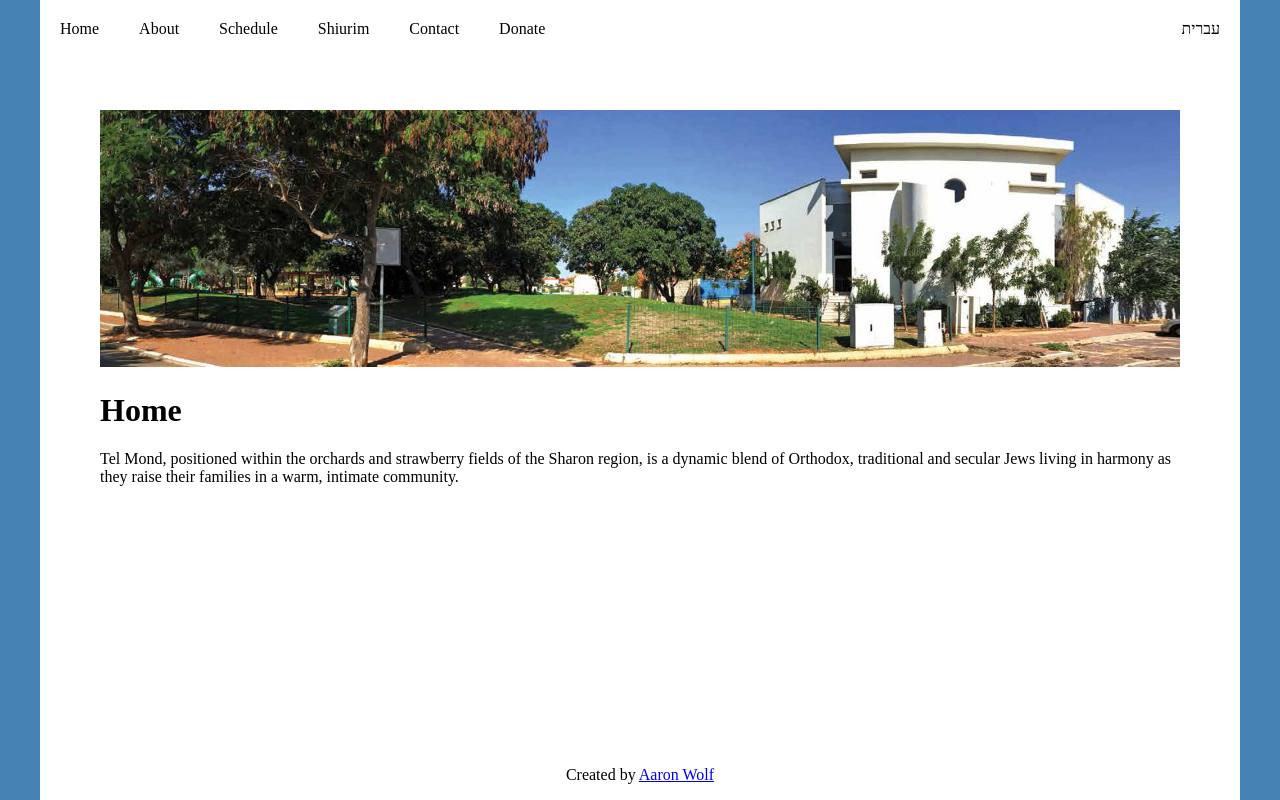
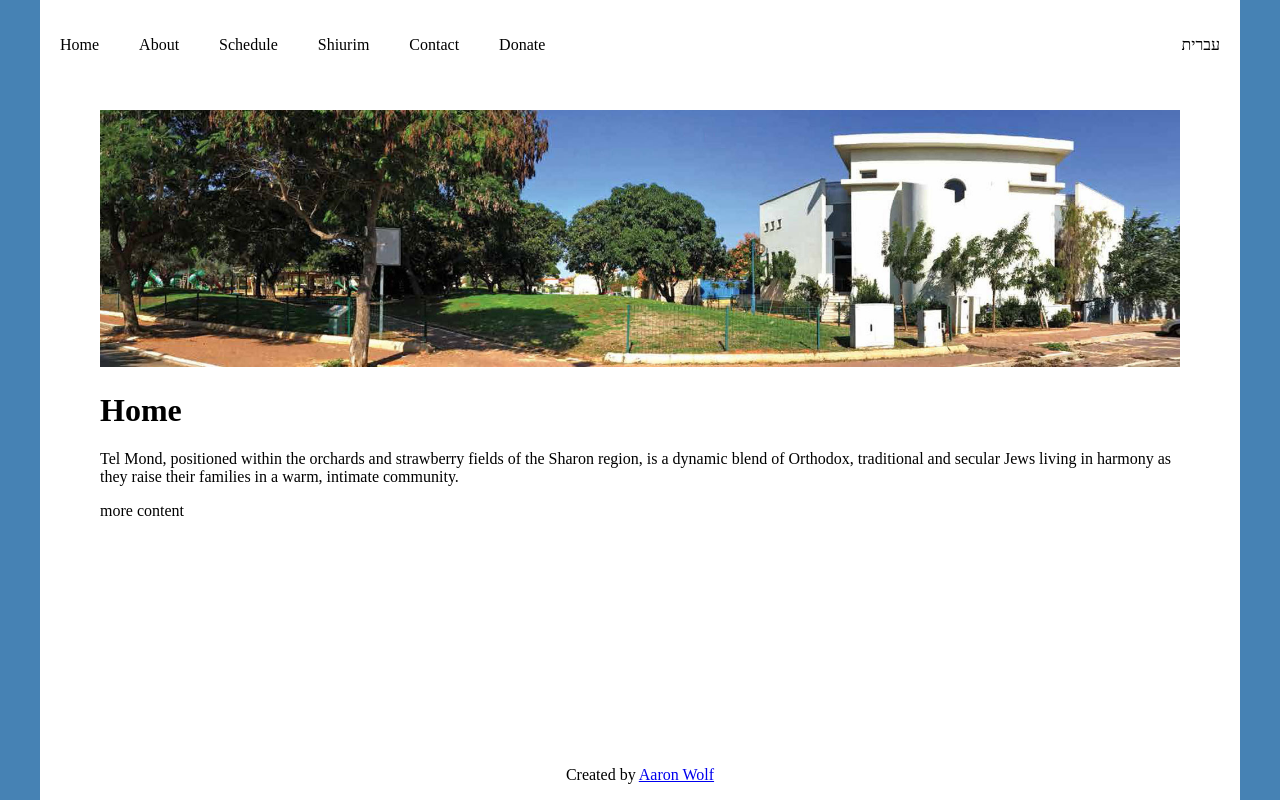
Before and after one commit to mevaserzion/mevaserzion, a React (Vite) app: page / in a window 1280 px wide. Built offline with nearby package versions, Linux system fonts and the light colour scheme.

Commit message:
refactor data

```diff
--- a/src/App.tsx
+++ b/src/App.tsx
@@ -1,7 +1,7 @@
 import { BrowserRouter as Router, Routes, Route } from 'react-router-dom';
 import Home from './pages/Home';
 import About from './pages/About';
-import Donate from './pages/Donate';
+// import Donate from './pages/Donate';
 import Schedule from './pages/Schedule';
 import Shiurim from './pages/Shiurim';
 import Contact from './pages/Contact';
@@ -19,7 +19,7 @@ function App() {
           <Routes>
             <Route path='/' element={<Home />} />
             <Route path='/about' element={<About />} />
-            <Route path='/donate' element={<Donate />} />
+            {/* <Route path='/donate' element={<Donate />} /> */}
             <Route path='/schedule' element={<Schedule />} />
             <Route path='/shiurim' element={<Shiurim />} />
             <Route path='/contact' element={<Contact />} />
--- a/src/components/Par.tsx
+++ b/src/components/Par.tsx
@@ -1,11 +1,11 @@
 import styled from 'styled-components';
 import { useLanguageStore } from '../store';
 
-type TextType = 'p' | 'h1' | 'h2' | 'h3';
+// type TextType = 'p' | 'h1' | 'h2' | 'h3';
 
 interface ParProps {
   text?: string;
-  type: TextType;
+  tag: string;
 }
 
 const P = styled.p<{ $isHebrew: boolean }>`
@@ -14,10 +14,10 @@ const P = styled.p<{ $isHebrew: boolean }>`
   unicode-bidi: bidi-override;
 `;
 
-export default function Par({ text, type = 'p' }: ParProps) {
+export default function Par({ text, tag = 'p' }: ParProps) {
   const lang = useLanguageStore((state) => state.lang);
   return (
-    <P as={type} $isHebrew={lang === 'he'}>
+    <P as={tag} $isHebrew={lang === 'he'}>
       {text}
     </P>
   );
--- a/src/components/navbar.tsx
+++ b/src/components/navbar.tsx
@@ -1,6 +1,6 @@
 import styled from 'styled-components';
 import { useLanguageStore } from '../store';
-import { consts } from '../consts';
+import { home, about, contact, schedule, shiurim, donate } from '../consts';
 import { Link } from 'react-router-dom';
 
 const NavContainer = styled.div<{ $isHebrew: boolean }>`
@@ -21,6 +21,9 @@ const Group = styled.div<{ $isHebrew: boolean }>`
 
 const NavItem = styled.div`
   background-color: white;
+  display: flex;
+  flex-direction: column;
+  justify-content: center;
   height: 100%;
   padding: 10px;
   margin: 10px;
@@ -44,19 +47,19 @@ export default function Navbar() {
     <NavContainer $isHebrew={lang === 'he'}>
       <Group $isHebrew={lang === 'he'}>
         <NavItem as={Link} to='/'>
-          {consts.home[lang].title}
+          {home[lang].title}
         </NavItem>
         <NavItem as={Link} to='/about'>
-          {consts.about[lang].title}
+          {about[lang].title}
         </NavItem>
         <NavItem as={Link} to='/schedule'>
-          {consts.schedule[lang].title}
+          {schedule[lang].title}
         </NavItem>
         <NavItem as={Link} to='/shiurim'>
-          {consts.shiurim[lang].title}
+          {shiurim[lang].title}
         </NavItem>
         <NavItem as={Link} to='/contact'>
-          {consts.contact[lang].title}
+          {contact[lang].title}
         </NavItem>
         <NavItem
           as={Link}
@@ -64,7 +67,7 @@ export default function Navbar() {
           target='_blank'
           rel='noopener noreferrer'
         >
-          {consts.donate[lang].title}
+          {donate[lang].title}
         </NavItem>
       </Group>
       {lang === 'he' ? (
--- a/src/consts.ts
+++ b/src/consts.ts
@@ -1,40 +1,61 @@
-export const consts: Record<
-  string,
-  {
-    en: { title: string; content: string; heading2?: string };
-    he: { title: string; content: string; heading2?: string };
+interface LanguageContent {
+  title: string;
+  title2?: string;
+  content?: {
+    tag: string;
+    text: string;
+  }[];
 }
-> = {
-  home: {
+
+interface Constant {
+  en: LanguageContent;
+  he: LanguageContent;
+}
+
+export const home: Constant = {
   en: {
     title: 'Home',
-      content:
-        'Tel Mond, positioned within the orchards and strawberry fields of the Sharon region, is a dynamic blend of Orthodox, traditional and secular Jews living in harmony as they raise their families in a warm, intimate community.'
+    content: [
+      {
+        tag: 'p',
+        text: 'Tel Mond, positioned within the orchards and strawberry fields of the Sharon region, is a dynamic blend of Orthodox, traditional and secular Jews living in harmony as they raise their families in a warm, intimate community.'
+      },
+      { tag: 'p', text: 'more content' }
+    ]
   },
   he: {
     title: 'בית',
-      content:
-        'תל מונד, הממוקמת בתוך המטעים ושדות התותים של אזור השרון, היא שילוב דינמי של יהודים אורתודוקסים, מסורתיים וחילונים החיים בהרמוניה כשהם מגדלים את משפחותיהם בקהילה חמה ואינטימית.'
-    }
+    content: [
+      {
+        tag: 'p',
+        text: 'תל מונד, הממוקמת בתוך המטעים ושדות התותים של אזור השרון, היא שילוב דינמי של יהודים אורתודוקסים, מסורתיים וחילונים החיים בהרמוניה כשהם מגדלים את משפחותיהם בקהילה חמה ואינטימית.'
       },
-  about: {
-    en: { title: 'About', content: '' },
-    he: { title: 'אודות', content: '' }
-  },
-  schedule: {
-    en: { title: 'Schedule', content: '' },
-    he: { title: 'לוח זמנים', content: '' }
-  },
-  shiurim: {
-    en: { title: 'Shiurim', content: '', heading2: 'YouTube' },
-    he: { title: 'שיעורים', content: '', heading2: 'יוטיוב' }
-  },
-  contact: {
-    en: { title: 'Contact', content: '' },
-    he: { title: 'צור קשר', content: '' }
-  },
-  donate: {
-    en: { title: 'Donate', content: '' },
-    he: { title: 'תרומה', content: '' }
+      { tag: 'p', text: 'עוד' }
+    ]
   }
 };
+
+export const about: Constant = {
+  en: { title: 'About', content: [{ tag: 'p', text: '' }] },
+  he: { title: 'אודות', content: [] }
+};
+
+export const schedule: Constant = {
+  en: { title: 'Schedule', content: [] },
+  he: { title: 'לוח זמנים', content: [] }
+};
+
+export const shiurim: Constant = {
+  en: { title: 'Shiurim', content: [], title2: 'YouTube' },
+  he: { title: 'שיעורים', content: [], title2: 'יוטיוב' }
+};
+
+export const contact: Constant = {
+  en: { title: 'Contact', content: [] },
+  he: { title: 'צור קשר', content: [] }
+};
+
+export const donate: Constant = {
+  en: { title: 'Donate' },
+  he: { title: 'תרומה' }
+};
--- a/src/pages/About.tsx
+++ b/src/pages/About.tsx
@@ -1,14 +1,14 @@
 // import styled from 'styled-components';
 import { useLanguageStore } from '../store';
-import { consts } from '../consts';
+import { about } from '../consts';
 import Par from '../components/Par';
 
 export default function About() {
   const lang = useLanguageStore((state) => state.lang);
   return (
     <>
-      <Par type='h1' text={consts.about[lang].title} />
-      <Par type='p' text={consts.about[lang].content} />
+      <Par tag='h1' text={about[lang].title} />
+      {/* <Par tag='p' text={about[lang].content} /> */}
     </>
   );
 }
--- a/src/pages/Contact.tsx
+++ b/src/pages/Contact.tsx
@@ -1,13 +1,13 @@
 import { useLanguageStore } from '../store';
-import { consts } from '../consts';
+import { contact } from '../consts';
 import Par from '../components/Par';
 
 export default function Contact() {
   const lang = useLanguageStore((state) => state.lang);
   return (
     <>
-      <Par type='h1' text={consts.contact[lang].title} />
-      <Par type='p' text={consts.contact[lang].content} />
+      <Par tag='h1' text={contact[lang].title} />
+      {/* <Par tag='p' text={contact[lang].content} /> */}
     </>
   );
 }
--- a/src/pages/Donate.tsx
+++ /dev/null
@@ -1,13 +0,0 @@
-import { useLanguageStore } from '../store';
-import { consts } from '../consts';
-import Par from '../components/Par';
-
-export default function Donate() {
-  const lang = useLanguageStore((state) => state.lang);
-  return (
-    <>
-      <Par type='h1' text={consts.donate[lang].title} />
-      <Par type='p' text={consts.donate[lang].content} />
-    </>
-  );
-}
--- a/src/pages/Home.tsx
+++ b/src/pages/Home.tsx
@@ -1,6 +1,6 @@
 // import styled from 'styled-components';
 import { useLanguageStore } from '../store';
-import { consts } from '../consts';
+import { home } from '../consts';
 import Par from '../components/Par';
 import Image from '../components/Image';
 import shulhero from '../assets/shul.jpg';
@@ -10,8 +10,10 @@ export default function Home() {
   return (
     <>
       <Image path={shulhero} alt='shul' />
-      <Par type='h1' text={consts.home[lang].title} />
-      <Par type='p' text={consts.home[lang]?.content} />
+      <Par tag='h1' text={home[lang].title} />
+      {home[lang].content?.map((info) => (
+        <Par tag={info.tag} text={info.text} />
+      ))}
     </>
   );
 }
--- a/src/pages/Schedule.tsx
+++ b/src/pages/Schedule.tsx
@@ -1,5 +1,5 @@
 import { useLanguageStore } from '../store';
-import { consts } from '../consts';
+import { schedule } from '../consts';
 import Par from '../components/Par';
 
 export default function Schedule() {
@@ -7,7 +7,7 @@ export default function Schedule() {
 
   return (
     <>
-      <Par type='h1' text={consts.schedule[lang].title} />
+      <Par tag='h1' text={schedule[lang].title} />
       {/* <Par type='p' text={consts.schedule[lang].content} /> */}
       <iframe
         loading='lazy'
--- a/src/pages/Shiurim.tsx
+++ b/src/pages/Shiurim.tsx
@@ -1,5 +1,5 @@
 import { useLanguageStore } from '../store';
-import { consts } from '../consts';
+import { shiurim } from '../consts';
 import Par from '../components/Par';
 
 export default function Shiurim() {
@@ -7,10 +7,10 @@ export default function Shiurim() {
 
   return (
     <>
-      <Par type='h1' text={consts.shiurim[lang].title} />
-      <p>{consts.shiurim[lang].content}</p>
+      <Par tag='h1' text={shiurim[lang].title} />
+      {/* <p>{shiurim[lang].content}</p> */}
 
-      <Par type='h2' text={consts.shiurim[lang].heading2} />
+      <Par tag='h2' text={shiurim[lang].title2} />
       <iframe
         style={{ borderRadius: '12px', width: '100%', height: '315px' }}
         src='https://www.youtube.com/embed/videoseries?list=@baruch_Weintraub_Mevaser_Zion'
```
Lines whose indentation alone changed are shown as unchanged.
